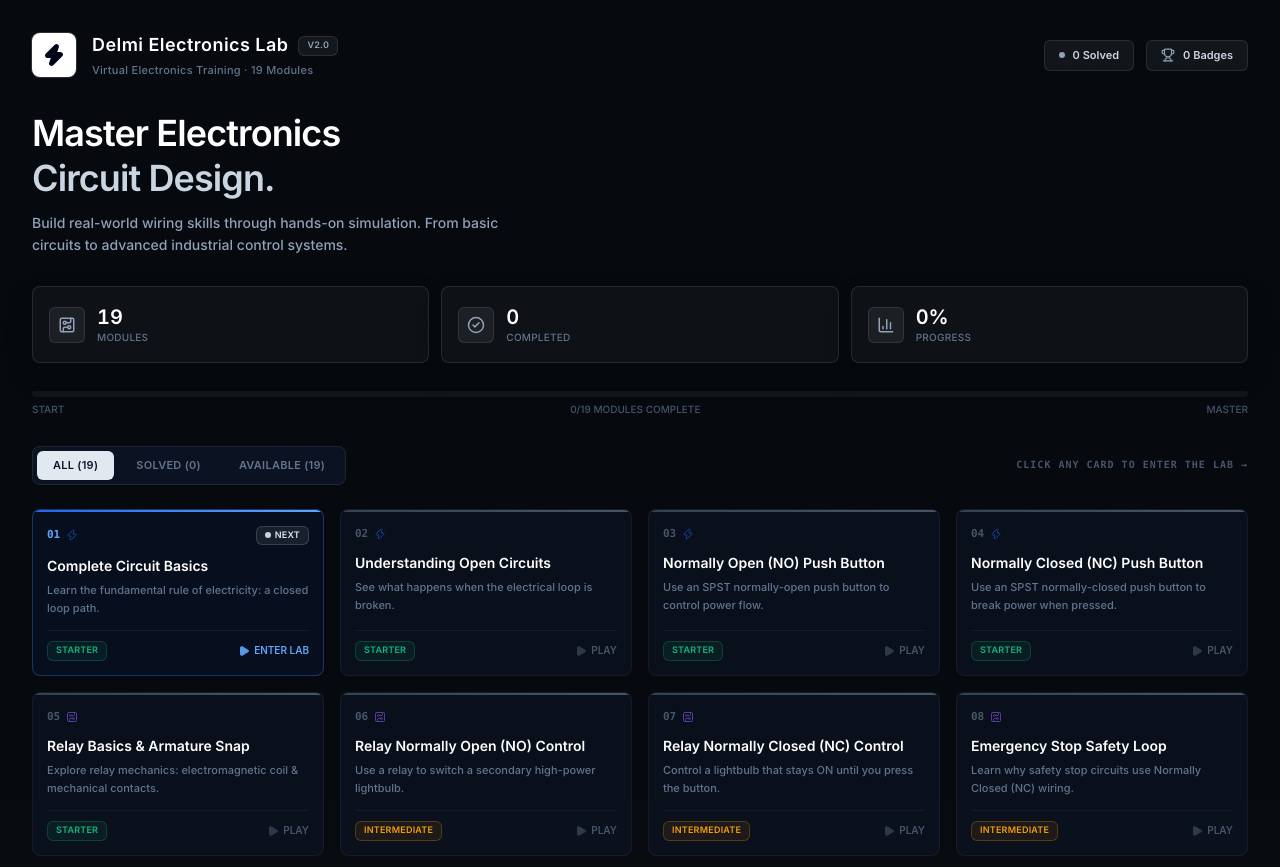
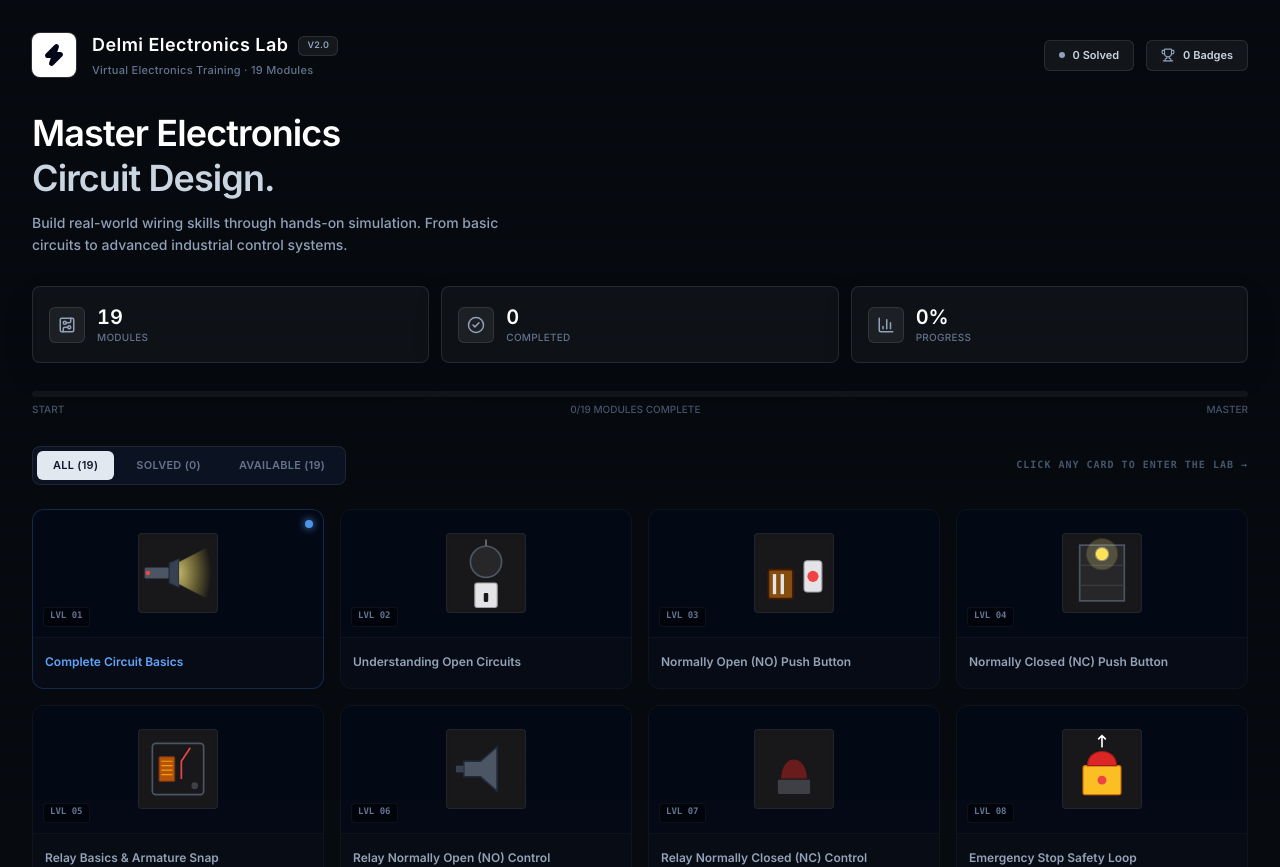
Before and after one commit to arjungautam1/NONC, a React (Vite) app: page / in a window 1280 px wide. Shown: the top 867 px of the page. Built offline with nearby package versions, Linux system fonts and the light colour scheme.

Commit message:
feat: show only visual illustration and level title on dashboard cards

```diff
--- a/src/components/game/LevelDashboard.tsx
+++ b/src/components/game/LevelDashboard.tsx
@@ -1,33 +1,14 @@
 import React from 'react';
 import { useGameStore } from '../../store/useGameStore';
 import { levels } from '../../levels/levelData';
+import { RealWorldVisual } from './components/RealWorldVisual';
 import {
   Zap,
   CheckCircle2,
   Trophy,
-  Star,
   CircuitBoard,
-  Play,
-  Cpu,
-  Radio,
   BarChart3,
 } from 'lucide-react';
-
-/* ── Difficulty config ── */
-const getDifficulty = (id: number) => {
-  if (id <= 5)  return { label: 'Starter',      color: '#10b981', bg: 'rgba(16,185,129,0.08)',  border: 'rgba(16,185,129,0.25)' };
-  if (id <= 12) return { label: 'Intermediate', color: '#f59e0b', bg: 'rgba(245,158,11,0.08)',  border: 'rgba(245,158,11,0.25)' };
-  return         { label: 'Expert',             color: '#2563eb', bg: 'rgba(37,99,235,0.10)',   border: 'rgba(37,99,235,0.30)' };
-};
-
-/* ── Category grouping ── */
-const getCategory = (id: number) => {
-  if (id <= 4)  return { icon: Zap,          label: 'Fundamentals',     accent: '#2563eb' };
-  if (id <= 8)  return { icon: CircuitBoard, label: 'Relay Control',    accent: '#8b5cf6' };
-  if (id <= 13) return { icon: Cpu,          label: 'Advanced Circuits', accent: '#f59e0b' };
-  if (id <= 17) return { icon: Radio,        label: 'Motion & Timing',  accent: '#10b981' };
-  return         { icon: BarChart3,          label: 'Master Series',    accent: '#ef4444' };
-};
 
 /* ── Animated number counter ── */
 const AnimatedNumber: React.FC<{ value: number; suffix?: string }> = ({ value, suffix = '' }) => {
@@ -192,8 +173,6 @@
             const index = levels.indexOf(lvl);
             const isCompleted = index < completedCount;
             const isActive    = index === completedCount;
-            const diff        = getDifficulty(lvl.id);
-            const cat         = getCategory(lvl.id);
             const isHovered   = hoveredId === lvl.id;
 
             return (
@@ -202,120 +181,49 @@
                 onClick={() => initLevel(index)}
                 onMouseEnter={() => setHoveredId(lvl.id)}
                 onMouseLeave={() => setHoveredId(null)}
-                className="relative rounded-lg cursor-pointer flex flex-col overflow-hidden transition-all duration-200"
+                className="relative rounded-xl cursor-pointer flex flex-col overflow-hidden transition-all duration-300 group"
                 style={{
-                  background: isCompleted
-                    ? 'rgba(16,185,129,0.04)'
+                  background: 'rgba(10,15,30,0.48)',
+                  border: isCompleted
+                    ? `1px solid ${isHovered ? 'rgba(16,185,129,0.45)' : 'rgba(16,185,129,0.12)'}`
                     : isActive
-                    ? 'rgba(37,99,235,0.07)'
-                    : 'rgba(15,23,42,0.50)',
-                  border: isCompleted
-                    ? `1px solid ${isHovered ? 'rgba(16,185,129,0.5)' : 'rgba(16,185,129,0.18)'}`
-                    : isActive
-                    ? `1px solid ${isHovered ? 'rgba(59,130,246,0.7)' : 'rgba(59,130,246,0.35)'}`
-                    : `1px solid ${isHovered ? 'rgba(255,255,255,0.10)' : 'rgba(255,255,255,0.05)'}`,
-                  transform: isHovered ? 'translateY(-3px)' : 'none',
-                  opacity: 1,
-                  boxShadow: isActive && isHovered
-                    ? '0 8px 32px rgba(37,99,235,0.20)'
-                    : isCompleted && isHovered
-                    ? '0 8px 32px rgba(16,185,129,0.12)'
-                    : isHovered
-                    ? '0 8px 24px rgba(0,0,0,0.30)'
-                    : 'none'
+                    ? `1px solid ${isHovered ? 'rgba(59,130,246,0.6)' : 'rgba(59,130,246,0.25)'}`
+                    : `1px solid ${isHovered ? 'rgba(255,255,255,0.08)' : 'rgba(255,255,255,0.03)'}`,
+                  transform: isHovered ? 'translateY(-4px)' : 'none',
+                  boxShadow: isHovered ? '0 12px 30px rgba(0,0,0,0.4)' : 'none'
                 }}
               >
-                {/* Visual Accent top border */}
-                <div className="h-[2px] w-full"
-                  style={{
-                    background: isCompleted
-                      ? 'linear-gradient(90deg, #10b981, #34d399)'
-                      : isActive
-                      ? 'linear-gradient(90deg, #2563eb, #60a5fa)'
-                      : 'linear-gradient(90deg, #334155, #475569)'
-                  }}
-                />
+                {/* Visual Thumbnail Area */}
+                <div className="h-32 w-full bg-slate-950/40 relative overflow-hidden flex items-center justify-center p-4 border-b border-white/[0.04] transition-all group-hover:bg-slate-950/20">
+                  <div className="w-20 h-20 transform group-hover:scale-105 transition-transform duration-300">
+                    <RealWorldVisual levelId={lvl.id} isActive={isCompleted || isActive || isHovered} />
+                  </div>
+                  {/* Completed Checkmark Overlay */}
+                  {isCompleted && (
+                    <div className="absolute top-2.5 right-2.5 w-5 h-5 rounded-full bg-emerald-500/10 border border-emerald-500/20 flex items-center justify-center">
+                      <CheckCircle2 className="w-3.5 h-3.5 text-emerald-400" />
+                    </div>
+                  )}
+                  {/* Active/Next Ribbon */}
+                  {isActive && (
+                    <div className="absolute top-2.5 right-2.5 w-2 h-2 rounded-full bg-blue-400 animate-pulse shadow-[0_0_8px_#60a5fa]" />
+                  )}
+                  {/* Level Number Indicator */}
+                  <div className="absolute bottom-2.5 left-2.5 px-1.5 py-0.5 rounded bg-black/40 border border-white/5 font-mono text-[9px] font-bold text-slate-500 group-hover:text-slate-300 transition-colors">
+                    LVL {lvl.id.toString().padStart(2, '0')}
+                  </div>
+                </div>
 
-                <div className="p-3.5 flex flex-col flex-grow gap-3">
-                  {/* Top card row: Level number & Category icon */}
-                  <div className="flex items-center justify-between">
-                    <div className="flex items-center gap-1.5">
-                      <div className="text-[11px] font-mono font-black"
-                        style={{
-                          color: isCompleted ? '#10b981' : isActive ? '#60a5fa' : '#475569',
-                        }}>
-                        {lvl.id.toString().padStart(2,'0')}
-                      </div>
-                      {/* Category label */}
-                      <div className="flex items-center gap-1 opacity-60">
-                        <cat.icon className="w-3 h-3" style={{ color: cat.accent }} />
-                      </div>
-                    </div>
-
-                    {/* Status badge */}
-                    {isCompleted ? (
-                      <div className="flex items-center gap-1 rounded-md px-2 py-0.5"
-                        style={{ background: 'rgba(16,185,129,0.12)', border: '1px solid rgba(16,185,129,0.25)' }}>
-                        <CheckCircle2 className="w-3 h-3 text-emerald-400" />
-                        <span className="text-[9px] font-semibold text-emerald-400 uppercase tracking-wide">Done</span>
-                      </div>
-                    ) : isActive ? (
-                      <div className="flex items-center gap-1 rounded-md px-2 py-0.5"
-                        style={{ background: 'rgba(226,232,240,0.08)', border: '1px solid rgba(226,232,240,0.16)' }}>
-                        <div className="w-1.5 h-1.5 rounded-full bg-slate-300" />
-                        <span className="text-[9px] font-semibold text-slate-200 uppercase tracking-wide">Next</span>
-                      </div>
-                    ) : null}
-                  </div>
-
-                  {/* Title & description */}
-                  <div className="flex-grow">
-                    <h3 className="text-sm font-semibold text-white leading-snug mb-1.5 transition-colors"
-                      style={{ color: isHovered && isActive ? '#93c5fd' : isHovered && isCompleted ? '#6ee7b7' : 'white' }}>
-                      {lvl.title}
-                    </h3>
-                    <p className="text-[11px] text-slate-500 leading-relaxed font-medium line-clamp-2">
-                      {lvl.description}
-                    </p>
-                  </div>
-
-                  {/* Bottom row — difficulty + enter */}
-                  <div className="flex items-center justify-between pt-2.5"
-                    style={{ borderTop: '1px solid rgba(255,255,255,0.05)' }}>
-                    {/* Difficulty pip */}
-                    <span className="text-[9px] font-semibold tracking-wide uppercase rounded-md px-2 py-0.5"
-                      style={{ background: diff.bg, color: diff.color, border: `1px solid ${diff.border}` }}>
-                      {diff.label}
-                    </span>
-
-                    {/* Stars or enter arrow */}
-                    {isCompleted ? (
-                      <div className="flex gap-0.5">
-                        {[1,2,3].map(n => (
-                          <Star key={n} className="w-3.5 h-3.5 fill-amber-400 text-amber-400" />
-                        ))}
-                      </div>
-                    ) : (
-                      <button
-                        className="flex items-center gap-1 text-[10px] font-semibold uppercase transition-all"
-                        style={{
-                          color: isActive ? '#60a5fa' : isHovered ? '#ffffff' : '#475569',
-                          transform: isHovered ? 'translateX(3px)' : 'none'
-                        }}>
-                        {isActive ? (
-                          <>
-                            <Play className="w-3 h-3 fill-current animate-pulse" />
-                            <span>Enter Lab</span>
-                          </>
-                        ) : (
-                          <>
-                            <Play className="w-3 h-3 fill-current opacity-60" />
-                            <span>Play</span>
-                          </>
-                        )}
-                      </button>
-                    )}
-                  </div>
+                {/* Card Title Section */}
+                <div className="p-3 flex flex-col justify-center min-h-[50px]">
+                  <h3
+                    className="text-xs font-semibold leading-snug group-hover:text-white transition-colors"
+                    style={{
+                      color: isCompleted ? '#34d399' : isActive ? '#60a5fa' : '#94a3b8'
+                    }}
+                  >
+                    {lvl.title}
+                  </h3>
                 </div>
               </div>
             );
```
